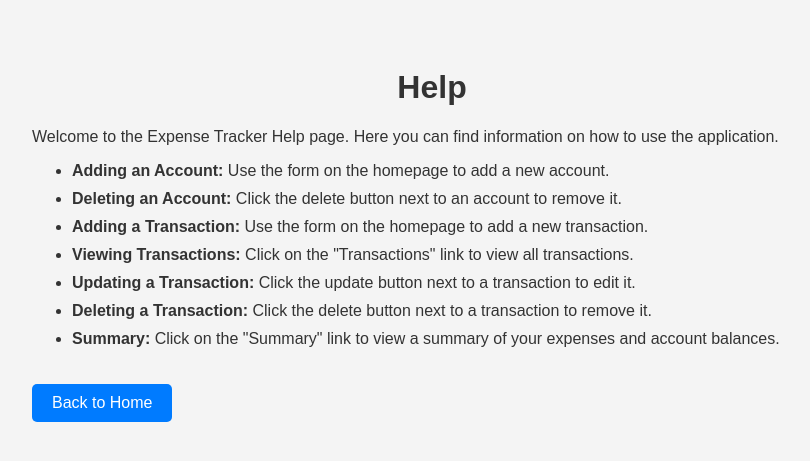
After one commit to ryvdas/CodingAndProgramming2025, a Flask app: page /help in a window 1280 px wide. The commit adds this page. Shown: the top 461 px of the page, without its empty margins (208-1018 px from the left). Run offline with Flask 3, Linux system fonts and the light colour scheme.

Commit message:
added a help button

```diff
--- a/expense-tracker/app.py
+++ b/expense-tracker/app.py
@@ -166,6 +166,10 @@ def summary():
 
     return render_template('summary.html', expenses_by_category=expenses_by_category, balance_over_time=balance_over_time)
 
+@app.route('/help')
+def help():
+    return render_template('help.html')
+
 if __name__ == '__main__':
     init_db()
     app.run(debug=True)
--- /dev/null
+++ b/expense-tracker/templates/help.html
@@ -0,0 +1,47 @@
+<!DOCTYPE html>
+<html lang="en">
+<head>
+    <meta charset="UTF-8">
+    <meta name="viewport" content="width=device-width, initial-scale=1.0">
+    <title>Help</title>
+    <link rel="stylesheet" href="{{ url_for('static', filename='css/styles.css') }}">
+    <style>
+        .container {
+            max-width: 800px;
+            margin: 0 auto;
+            padding: 20px;
+        }
+        .back-link {
+            display: inline-block;
+            margin-top: 20px;
+            background-color: #007bff;
+            color: white;
+            padding: 10px 20px;
+            text-decoration: none;
+            border-radius: 5px;
+        }
+        .back-link:hover {
+            background-color: #0056b3;
+        }
+        ul li {
+            margin-bottom: 10px; /* Add space between each line of text */
+        }
+    </style>
+</head>
+<body>
+    <div class="container">
+        <h1>Help</h1>
+        <p>Welcome to the Expense Tracker Help page. Here you can find information on how to use the application.</p>
+        <ul>
+            <li><strong>Adding an Account:</strong> Use the form on the homepage to add a new account.</li>
+            <li><strong>Deleting an Account:</strong> Click the delete button next to an account to remove it.</li>
+            <li><strong>Adding a Transaction:</strong> Use the form on the homepage to add a new transaction.</li>
+            <li><strong>Viewing Transactions:</strong> Click on the "Transactions" link to view all transactions.</li>
+            <li><strong>Updating a Transaction:</strong> Click the update button next to a transaction to edit it.</li>
+            <li><strong>Deleting a Transaction:</strong> Click the delete button next to a transaction to remove it.</li>
+            <li><strong>Summary:</strong> Click on the "Summary" link to view a summary of your expenses and account balances.</li>
+        </ul>
+        <a href="{{ url_for('index') }}" class="back-link">Back to Home</a>
+    </div>
+</body>
+</html>
```
Also changed, not shown: expense-tracker/templates/index.html (+17 -0 lines).
